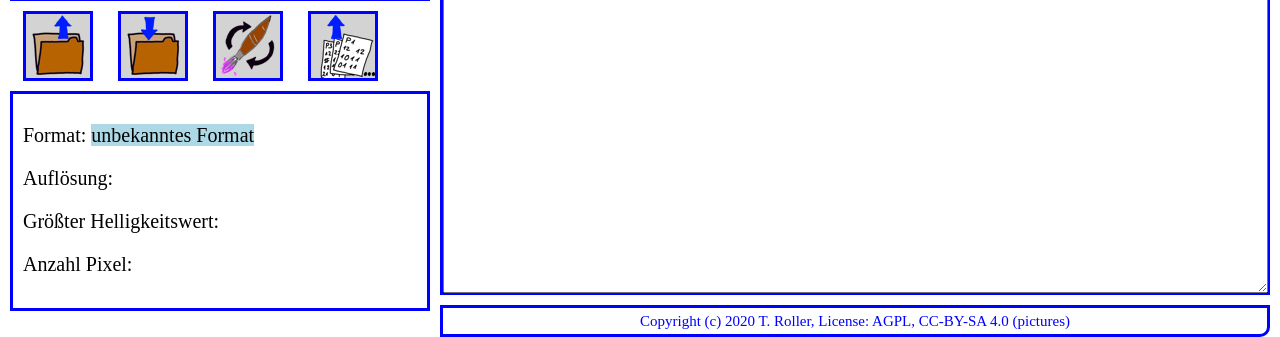
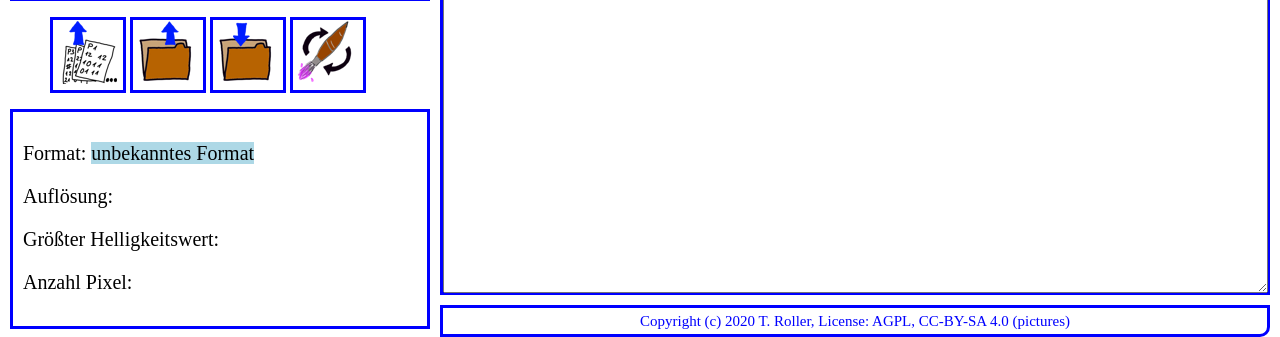
Before and after one commit to lehrer-roller/tools-for-teaching-IT, a PHP site: page /PNM-edit in a window 1280 px wide. Shown: the part 490-827 px from the top of the page. Run offline with PHP 8.4, Linux system fonts and the light colour scheme.

Commit message:
ul-li-Struktur für die Buttons, Submenu schwebt noch nicht

```diff
--- a/PNM-edit/index.html
+++ b/PNM-edit/index.html
@@ -39,9 +39,9 @@
 				}
 
 				function exampleClicked() {
-					$(".subMenuButton").toggle();
+					//$(".subMenuButton").toggle();
 					$("#exampleButton").toggleClass("activated");
-					$("#subMenu").toggle();
+					//$("#subMenu").toggle();
 				}
 
 				function redraw() {
@@ -204,16 +204,29 @@
 					</canvas>
 				</div>
 				<div id="buttonArea">
-					<button id="uploadButton" class="imgButton" title="Datei öffnen" onclick="uploadClicked();"><img src="./open.png"/></button><!--
-					--><input type="file" id="loadFile" name="Datei laden..." onchange="loadFile(this)"/><!--
-					--><button id="downloadButton" class="imgButton" title="Datei speichern/herunterladen" onclick="download();"><img src="./save.png"/></button><!--
-					--><button id="redrawButton" class="imgButton" title="neu zeichnen" onclick="redraw();"><img src="./redraw.png"/></button><!--
-					--><button class="imgButton" onclick="exampleClicked()" title="Beispiele laden" id="exampleButton"><img src="./examples.png"/></button><!--
-					--><div id="subMenu" hidden>
-						<button class="imgButton" onclick="loadExample(1);" class="subMenuButton" hidden><img width=64 src="./example1.png"/></button><!--
-					 --><button class="imgButton" onclick="loadExample(2);" class="subMenuButton" hidden><img src="./example2.png"/></button><!--
-					 --><button class="imgButton" onclick="loadExample(3);" class="subMenuButton" hidden><img src="./example3.png"/></button>
+					<input type="file" id="loadFile" name="Datei laden..." hidden onchange="loadFile(this)"/>
+					<ul>
+						<li id="exampleButton"	class="imgButton" onclick="exampleClicked()" title="Beispiele laden" id="exampleButton"><img src="./examples.png"/>
+							<ul id="subMenu" hidden>
+								<li><img onclick="loadExample(1);" src="./example1.png"/></li>
+								<li><img onclick="loadExample(2);" src="./example2.png"/></li>
+								<li><img onclick="loadExample(3);" src="./example3.png"/></li>
+							</ul>
+						</li>
+						<li id="uploadButton" 	class="imgButton" onclick="uploadClicked();" title="Datei öffnen"><img src="./open.png"/></li>
+						<li id="downloadButton" class="imgButton" onclick="download();" 	 title="Datei speichern/herunterladen"><img src="./save.png"/></li>
+						<li id="redrawButton" 	class="imgButton" onclick="redraw();" 		 title="neu zeichnen"><img src="./redraw.png"/></li>
+					</ul>
+
+
+
+					<!--
+					<div><!--
+					<img onclick="loadExample(1);" src="./example1.png"/>
+
+					    <img onclick="loadExample(3);" src="./example3.png"/>
 					 </div>
+					 -->
 				</div>
 				<div id="analyseArea" title="Hier werden die ausgelesenen Kopfdaten des Bilds gezeigt.">
 					<p>Format: <span id="analyseFormat" class="analyseValue"></span></p>
--- a/PNM-edit/pnm-edit.css
+++ b/PNM-edit/pnm-edit.css
@@ -79,24 +79,46 @@
 }
 
 
-#loadFile {
-	display: none;
+
+#buttonArea ul {
+	list-style: none;
 }
 
-#buttonArea {
-	display: flex-wrap;
+#buttonArea ul ul {
+	list-style: none;
+	display: none;
+
 }
 
-button {
+#buttonArea ul li.activated > ul { /*Liste aktiviert*/
+	display: block;
+	float: left;
+	list-style: none;
+	background-color: grey;
+	padding: 0px; /*seitliches Padding des Hauptmenüs ausschalten*/
+}
+
+
+
+.imgButton {
 	display: inline-block;
-	font-size: 16px;
-	width: 44%;
-	height: 44px;
-	margin-left: 3%;
-	margin-bottom:10px;
-	margin-right: 3%;
+	text-align: top;
+	border-color: blue;
+	border-style: solid;
+	border-width: 3px;
+}
 
+.imgButton {
+	width: 70px;
+	height: 70px;
+	padding: 0px;
 }
+
+.imgButton:active {
+	border-color: lightblue;
+	background: gray;
+}
+
 
 .subMenuButton {
 	display: none;
@@ -110,7 +132,7 @@ display: none;
 	top: 10px;
 }
 
-button.activated {
+.imgButton.activated {
 	border-color: lightblue;
 	background: gray;
 }
--- a/style.css
+++ b/style.css
@@ -32,16 +32,11 @@ button {
 	border-style: solid;
 	border-width: 3px;
 }
+
 button .bigicon {
 	font-size: 30px;
 }
 
-.imgButton {
-	width: 70px;
-	height: 70px;
-	padding: 0px;
-
-	}
 
 button:active {
 	border-color: lightblue;
```
